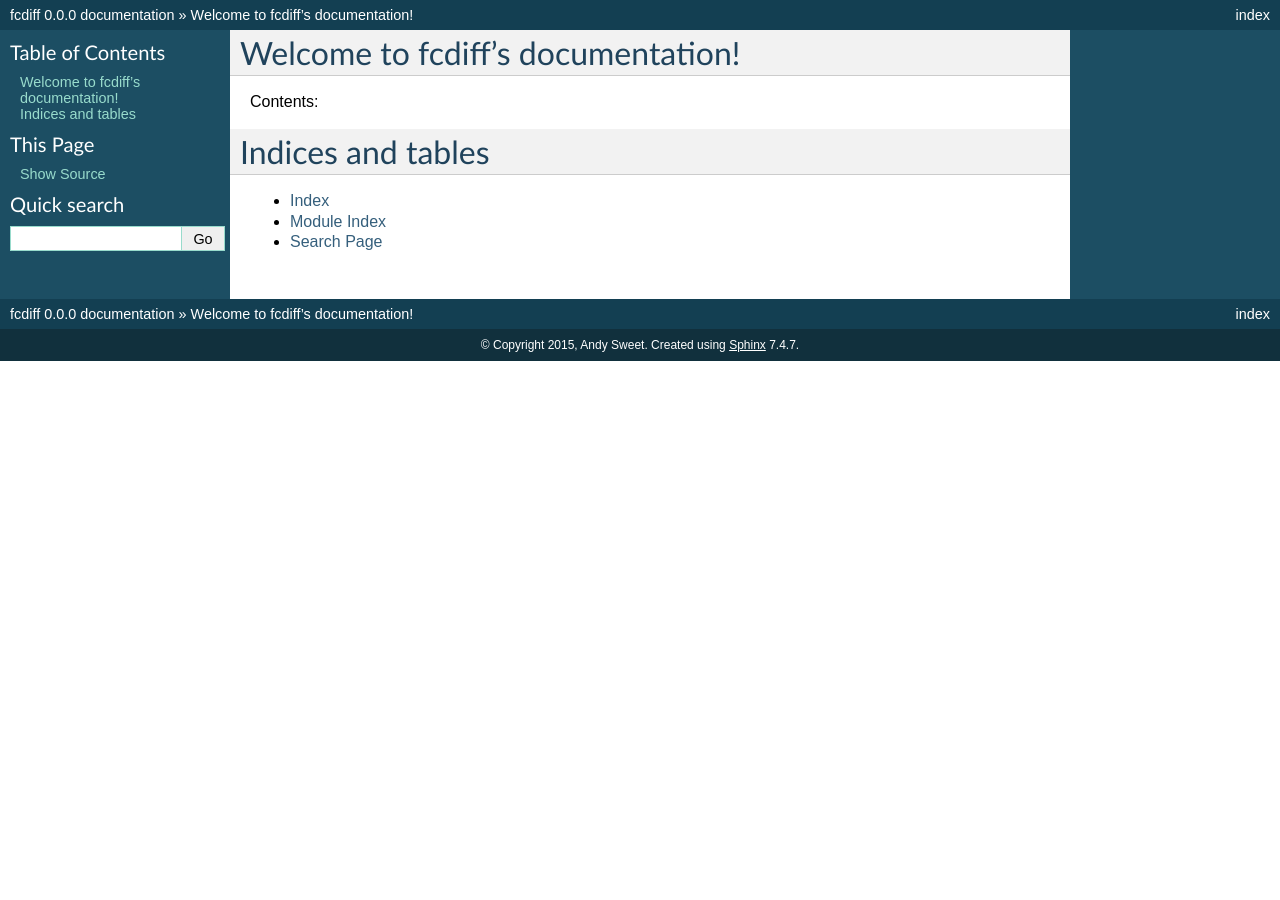
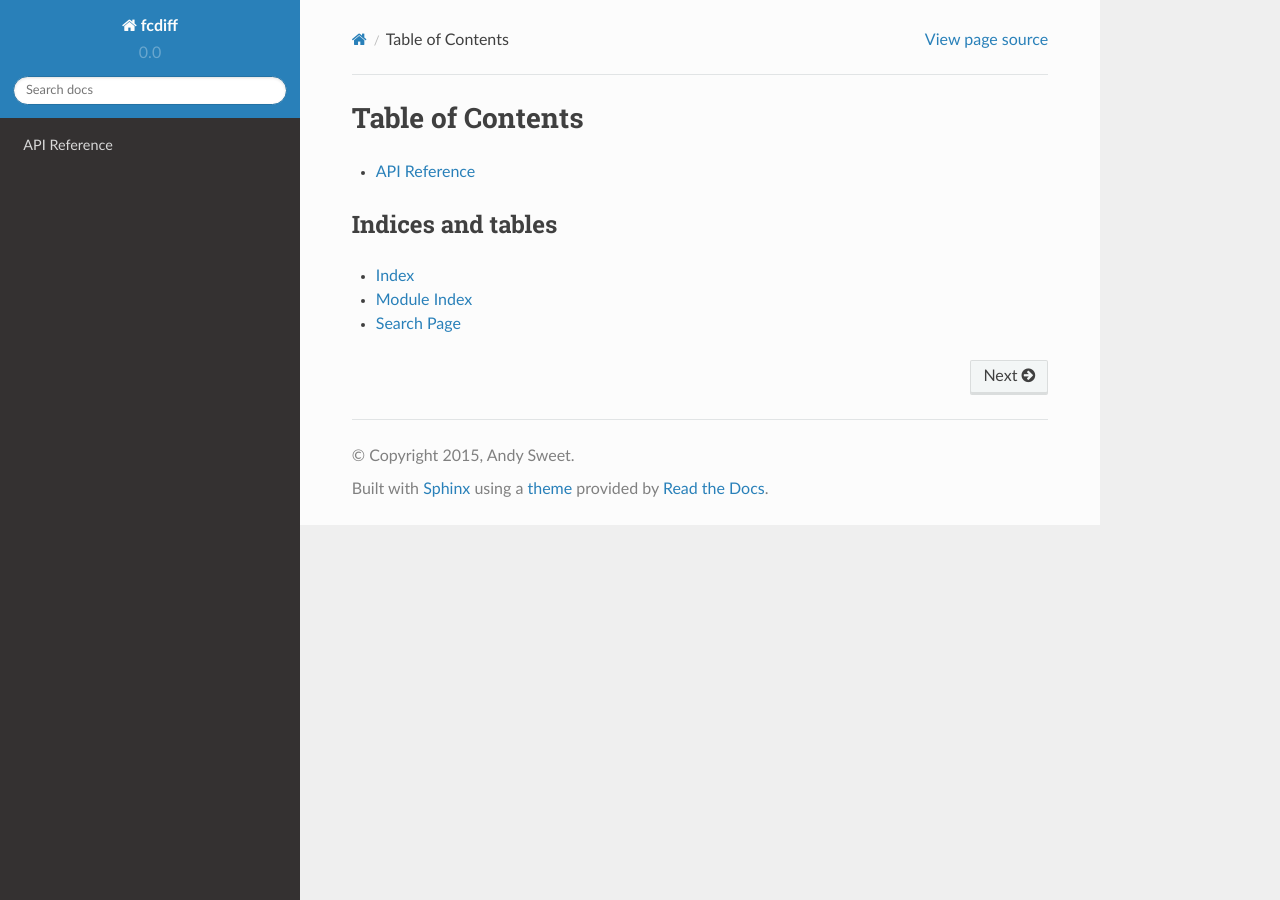
Before and after one commit to andy-sweet/fcdiff, a Sphinx documentation site: the page built from doc/index.rst, in a window 1280 px wide. Built offline with Sphinx 7.4.7 and the Read the Docs theme 2.0.0, drawn with Linux system fonts in a browser that asks for light colours.

```diff
--- a/README.rst
+++ b/README.rst
@@ -3,9 +3,15 @@ fcdiff
 
 .. image:: https://travis-ci.org/andy-sweet/fcdiff.svg?branch=master
     :target: https://travis-ci.org/andy-sweet/fcdiff
+    :alt: Build Status
 
 .. image:: https://coveralls.io/repos/andy-sweet/fcdiff/badge.svg
     :target: https://coveralls.io/r/andy-sweet/fcdiff
+    :alt: Test Coverage
+
+.. image:: https://readthedocs.org/projects/fcdiff/badge/?version=latest
+    :target: https://readthedocs.org/projects/fcdiff/?badge=latest
+    :alt: Documentation Status
 
 This repository contains the code and documentation relating to our work on
 Bayesian inference of differences in functional connectivity.
--- /dev/null
+++ b/doc/api.rst
@@ -0,0 +1,7 @@
+API Reference
+*************
+
+The API to the fcdiff package.
+
+.. automodule:: fcdiff.models
+    :members:
--- a/doc/conf.py
+++ b/doc/conf.py
@@ -18,7 +18,7 @@ import os
 # If extensions (or modules to document with autodoc) are in another directory,
 # add these directories to sys.path here. If the directory is relative to the
 # documentation root, use os.path.abspath to make it absolute, like shown here.
-#sys.path.insert(0, os.path.abspath('.'))
+sys.path.insert(0, os.path.abspath('../src'))
 
 # -- General configuration ------------------------------------------------
 
@@ -32,6 +32,7 @@ extensions = [
     'sphinx.ext.autodoc',
     'sphinx.ext.doctest',
     'sphinx.ext.coverage',
+    'sphinxcontrib.napoleon',
     'sphinx.ext.mathjax',
     'sphinx.ext.viewcode',
 ]
@@ -105,6 +106,14 @@ pygments_style = 'sphinx'
 # The theme to use for HTML and HTML Help pages.  See the documentation for
 # a list of builtin themes.
 html_theme = 'default'
+
+# on_rtd is whether we are on readthedocs.org, this line of code grabbed from docs.readthedocs.org
+# otherwise, readthedocs.org uses their theme by default, so no need to specify it
+on_rtd = os.environ.get('READTHEDOCS', None) == 'True'
+if not on_rtd:  # only import and set the theme if we're building docs locally
+    import sphinx_rtd_theme
+    html_theme = 'sphinx_rtd_theme'
+    html_theme_path = [sphinx_rtd_theme.get_html_theme_path()]
 
 # Theme options are theme-specific and customize the look and feel of a theme
 # further.  For a list of options available for each theme, see the
--- a/doc/index.rst
+++ b/doc/index.rst
@@ -3,14 +3,14 @@
    You can adapt this file completely to your liking, but it should at least
    contain the root `toctree` directive.
 
-Welcome to fcdiff's documentation!
-==================================
 
-Contents:
+Table of Contents
+*****************
 
 .. toctree::
-   :maxdepth: 2
+    :maxdepth: 1
 
+    api
 
 
 Indices and tables
```
